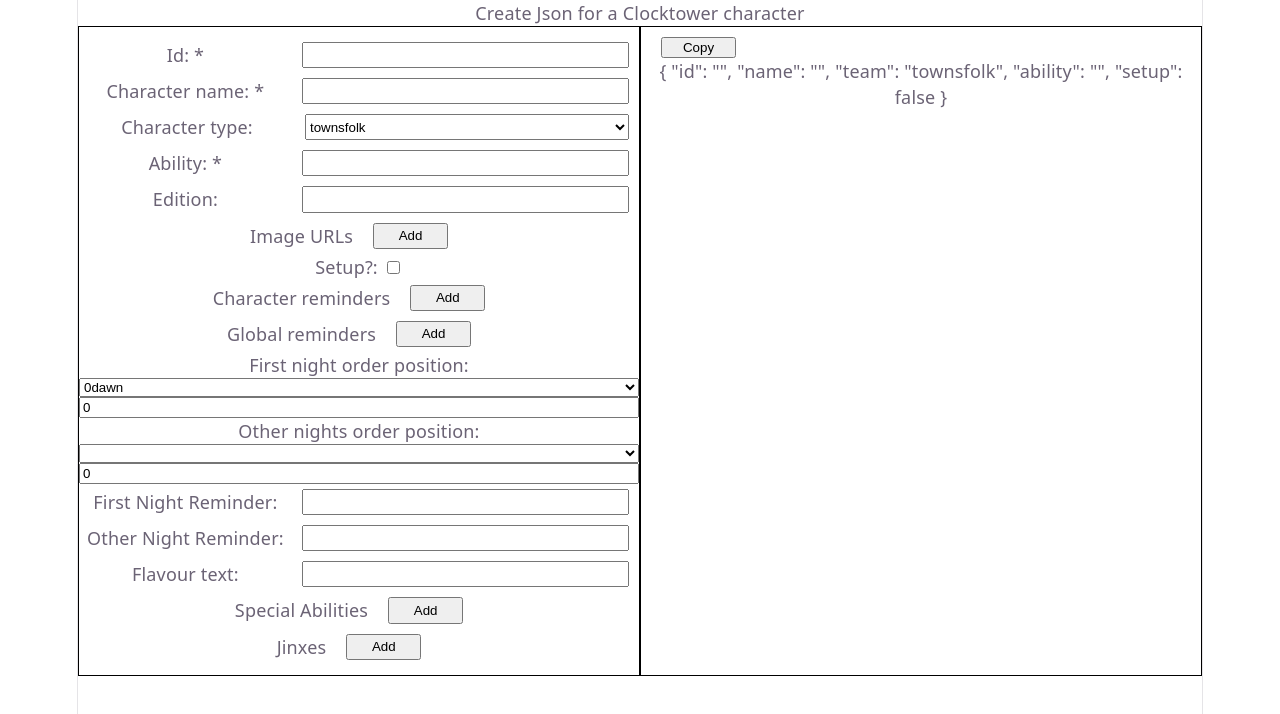
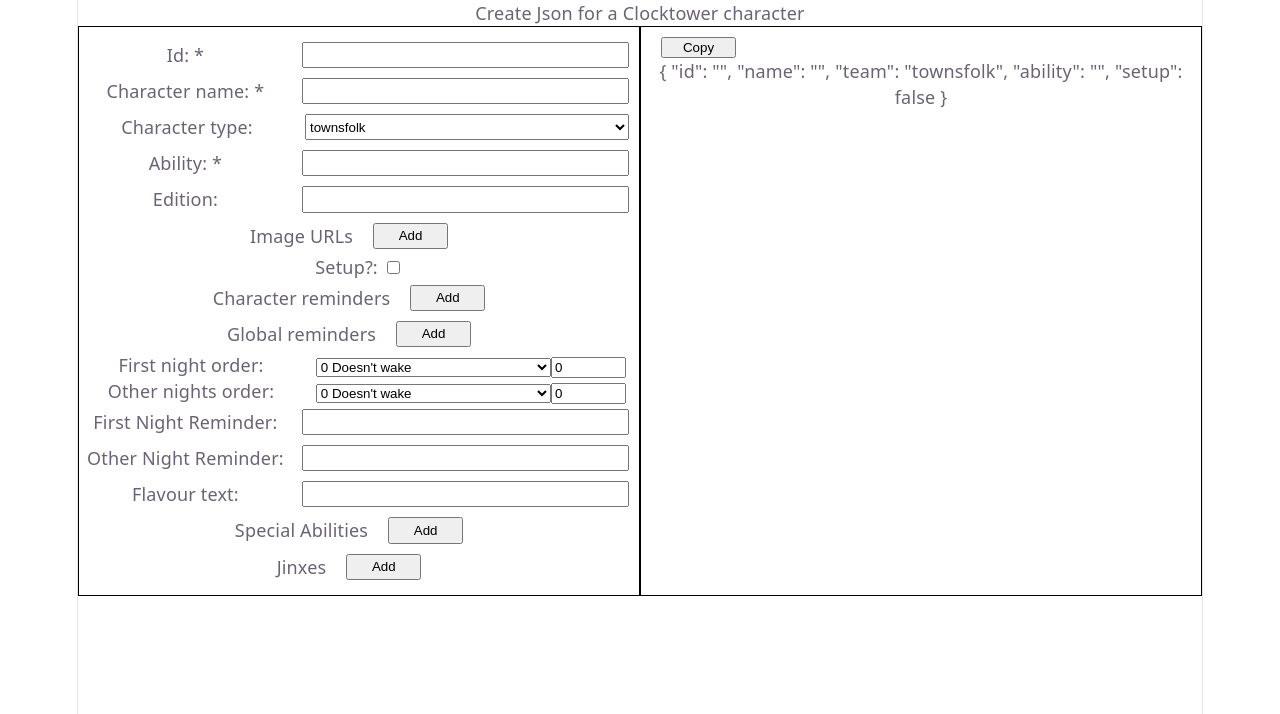
Before and after one commit to rebeccabex/clocktower-apps, a React (Vite) app in the folder clocktower-apps/: page / in a window 1280 px wide. Shown: the top 714 px of the page. Built offline with nearby package versions, Linux system fonts and the light colour scheme.

Commit message:
Improved formatting and fixed some issues with night order positions

```diff
--- a/clocktower-apps/src/CharacterJsonCreatorPage.tsx
+++ b/clocktower-apps/src/CharacterJsonCreatorPage.tsx
@@ -226,8 +226,8 @@ export const CharacterJsonCreatorPage = () => {
             maxItemLength={25}
           />
           <NightOrderSection
-            label="First night order position"
-            dropdownValues={firstNightOrderSlots}
+            label="First night order"
+            nightOrderSlots={firstNightOrderSlots}
             nightOrder="First"
             currentValue={characterObject.firstNight ?? 0}
             updateNightOrderValue={(newValue: number) =>
@@ -235,8 +235,8 @@ export const CharacterJsonCreatorPage = () => {
             }
           />
           <NightOrderSection
-            label="Other nights order position"
-            dropdownValues={otherNightOrderSlots}
+            label="Other nights order"
+            nightOrderSlots={otherNightOrderSlots}
             nightOrder="Other"
             currentValue={characterObject.otherNight ?? 0}
             updateNightOrderValue={(newValue: number) =>
--- a/clocktower-apps/src/NightOrderSection.tsx
+++ b/clocktower-apps/src/NightOrderSection.tsx
@@ -1,4 +1,6 @@
+import styled from "styled-components";
 import {
+  createDisplayValueForNightOrderSlot,
   findNightOrderSlotByPosition,
   type NightOrder,
   type NightOrderSlot,
@@ -7,7 +9,7 @@ import {
 type NightOrderSectionProps = {
   nightOrder: NightOrder;
   label: string;
-  dropdownValues: Array<NightOrderSlot>;
+  nightOrderSlots: Array<NightOrderSlot>;
   updateNightOrderValue: (newValue: number) => void;
   currentValue: number;
 };
@@ -15,37 +17,66 @@ type NightOrderSectionProps = {
 export const NightOrderSection = ({
   nightOrder,
   label,
-  dropdownValues,
+  nightOrderSlots,
   updateNightOrderValue,
   currentValue,
 }: NightOrderSectionProps) => {
-  const nightOrderSlot = findNightOrderSlotByPosition(nightOrder, currentValue);
+  const currentNightOrderSlot = createDisplayValueForNightOrderSlot(
+    findNightOrderSlotByPosition(nightOrder, currentValue),
+  );
 
-  const onChange = (newValue: string) =>
+  const onChangeDropdownValue = (newValue: string) =>
+    updateNightOrderValue(Number.parseInt(newValue));
+
+  const onChangeNumericValue = (newValue: string) =>
     updateNightOrderValue(Number.parseInt(newValue));
 
   return (
-    <>
-      <label>{label}: </label>
-      <select id={label} onChange={(e) => onChange(e.target.value)}>
-        {dropdownValues.map((value) => (
+    <NightOrderSectionContainer>
+      <LabelContainer>{label}: </LabelContainer>
+      <ValueContainer>
+        <SelectContainer
+          id={label}
+          onChange={(e) => onChangeDropdownValue(e.target.value)}
+          value={currentNightOrderSlot}
+        >
+          {nightOrderSlots.map((value) => (
             <option
-            key={`${label}-${value}`}
-            value={value.startingPosition}
-            selected={
-              value.startingPosition === nightOrderSlot?.startingPosition
-            }
+              key={`${label}-${createDisplayValueForNightOrderSlot(value)}`}
+              value={createDisplayValueForNightOrderSlot(value)}
+              disabled={value.unselectable}
             >
-            <div>{value.startingPosition}</div>
-            <div>{value.description}</div>
+              {createDisplayValueForNightOrderSlot(value)}
             </option>
           ))}
-      </select>
-      <input
+        </SelectContainer>
+        <InputContainer
           type="number"
-        onBlur={(e) => onChange(e.target.value)}
+          onChange={(e) => onChangeNumericValue(e.target.value)}
           value={currentValue}
         />
-    </>
+      </ValueContainer>
+    </NightOrderSectionContainer>
   );
 };
+
+const NightOrderSectionContainer = styled.div`
+  display: flex;
+  flex-direction: row;
+`;
+
+const LabelContainer = styled.label`
+  width: 40%;
+`;
+
+const ValueContainer = styled.div`
+  width: 60%;
+`;
+
+const SelectContainer = styled.select`
+  width: 70%;
+`;
+
+const InputContainer = styled.input`
+  width: 20%;
+`;
--- a/clocktower-apps/src/components/Dropdown.tsx
+++ b/clocktower-apps/src/components/Dropdown.tsx
@@ -31,15 +31,11 @@ export const Dropdown = ({
       )}
       <SelectContainer
         id={dropdownId}
-        defaultValue={currentValue || "Select..."}
         onChange={(e) => onChange(e.target.value)}
+        value={currentValue}
       >
         {values.map((value) => (
-          <option
-            key={`${label}-${value}`}
-            value={value}
-            selected={currentValue === value}
-          >
+          <option key={`${label}-${value}`} value={value}>
             {value}
           </option>
         ))}
--- a/clocktower-apps/src/nightOrderSlots.ts
+++ b/clocktower-apps/src/nightOrderSlots.ts
@@ -15,14 +15,25 @@ export const findNightOrderSlotByPosition = (
   const nightOrderSlots =
     night === "First" ? firstNightOrderSlots : otherNightOrderSlots;
 
-  return nightOrderSlots.find(
-    (slot) =>
-      slot.startingPosition === position ||
-      (slot.endingPosition ?? nightOrderSlots.length) >= position,
+  return (
+    nightOrderSlots.find(
+      (slot) =>
+        slot.startingPosition === position ||
+        (slot.endingPosition ?? nightOrderSlots.length) >= position,
+    ) ?? DoesntWakeSlot
   );
 };
 
+export const createDisplayValueForNightOrderSlot = (slot: NightOrderSlot) =>
+  `${slot.startingPosition} ${slot.description}`;
+
+const DoesntWakeSlot: NightOrderSlot = {
+  startingPosition: 0,
+  description: "Doesn't wake",
+};
+
 export const firstNightOrderSlots: Array<NightOrderSlot> = [
+  DoesntWakeSlot,
   { startingPosition: 0, description: "dawn", unselectable: true },
   {
     startingPosition: 1,
@@ -139,4 +150,143 @@ export const firstNightOrderSlots: Array<NightOrderSlot> = [
   },
 ];
 
-export const otherNightOrderSlots: Array<NightOrderSlot> = [];
+export const otherNightOrderSlots: Array<NightOrderSlot> = [
+  DoesntWakeSlot,
+  { startingPosition: 0, description: "dawn", unselectable: true },
+  {
+    startingPosition: 1,
+    endingPosition: 2,
+    description: "Setup Fabled/Lorics",
+    characters: ["Duchess", "Toymaker"],
+  },
+  {
+    startingPosition: 3,
+    description: "All night abilities",
+    characters: ["Wraith"],
+  },
+  {
+    startingPosition: 4,
+    endingPosition: 9,
+    description: "Travellers",
+    characters: [
+      "Cacklejack",
+      "Barista",
+      "Bureaucrat",
+      "Thief",
+      "Harlot",
+      "Bone Collector",
+    ],
+  },
+  {
+    startingPosition: 10,
+    description: "Additional abilities",
+    characters: ["Philosopher"],
+  },
+  {
+    startingPosition: 11,
+    description: "Affect Demon/Minion info",
+    characters: ["Poppy Grower"],
+  },
+  {
+    startingPosition: 13,
+    endingPosition: 14,
+    description: "Affect Minions",
+    characters: ["Engineer", "Preacher"],
+  },
+  {
+    startingPosition: 15,
+    endingPosition: 16,
+    description: "Poisoning Minions",
+    characters: ["Xaan", "Poisoner"],
+  },
+  {
+    startingPosition: 17,
+    endingPosition: 18,
+    description: "Townsfolk protection/drunkening",
+    characters: ["Sailor", "Courtier", "Innkeeper", "Monk"],
+  },
+  {
+    startingPosition: 20,
+    endingPosition: 21,
+    description: "Active self-killing Townsfolk",
+    characters: ["Gambler", "Acrobat"],
+  },
+  {
+    startingPosition: 24,
+    endingPosition: 33,
+    description: "Minion info and abilities",
+    characters: ["Organ Grinder", "Devil's Advocate", "Witch..."],
+  },
+  {
+    startingPosition: 34,
+    description: "Lunatic",
+    characters: ["Lunatic"],
+  },
+  {
+    startingPosition: 35,
+    endingPosition: 37,
+    description: "Affect Demon",
+    characters: ["Exorcist", "Lycanthrope", "Princess"],
+  },
+  {
+    startingPosition: 38,
+    endingPosition: 54,
+    description: "Killing Demons",
+    characters: ["Legion", "Imp", "Zombuul", "..."],
+  },
+  {
+    startingPosition: 55,
+    endingPosition: 56,
+    description: "Killing Minions",
+    characters: ["Assassin", "Godfather"],
+  },
+  {
+    startingPosition: 57,
+    description: "Passive killing Townsfolk",
+    characters: ["Gossip"],
+  },
+  {
+    startingPosition: 64,
+    description: "Resurrection",
+    characters: ["Professor"],
+  },
+  {
+    startingPosition: 70,
+    endingPosition: 72,
+    description: "Death on triggers",
+    characters: ["Tinker", "Moonchild", "Grandmother"],
+  },
+  {
+    startingPosition: 73,
+    endingPosition: 74,
+    description: "On-death triggers",
+    characters: ["Hatter", "Barber", "Sweetheart", "..."],
+  },
+  {
+    startingPosition: 75,
+    endingPosition: 90,
+    description: "Townsfolk and Outsider info and abilities",
+    characters: ["Pixie", "Huntsman", "Damsel", "..."],
+  },
+  {
+    startingPosition: 92,
+    endingPosition: 95,
+    description: "Meta info",
+    characters: ["High Priestess", "General", "Chambermaid", "Mathematician"],
+  },
+  {
+    startingPosition: 96,
+    description: "Effects for the day",
+    characters: ["Riot"],
+  },
+  {
+    startingPosition: 97,
+    description: "Dawn",
+    unselectable: true,
+  },
+  {
+    startingPosition: 98,
+    description: "Morning announcements",
+    characters: ["Leviathan"],
+  },
+];
```
Lines whose indentation alone changed are shown as unchanged.
